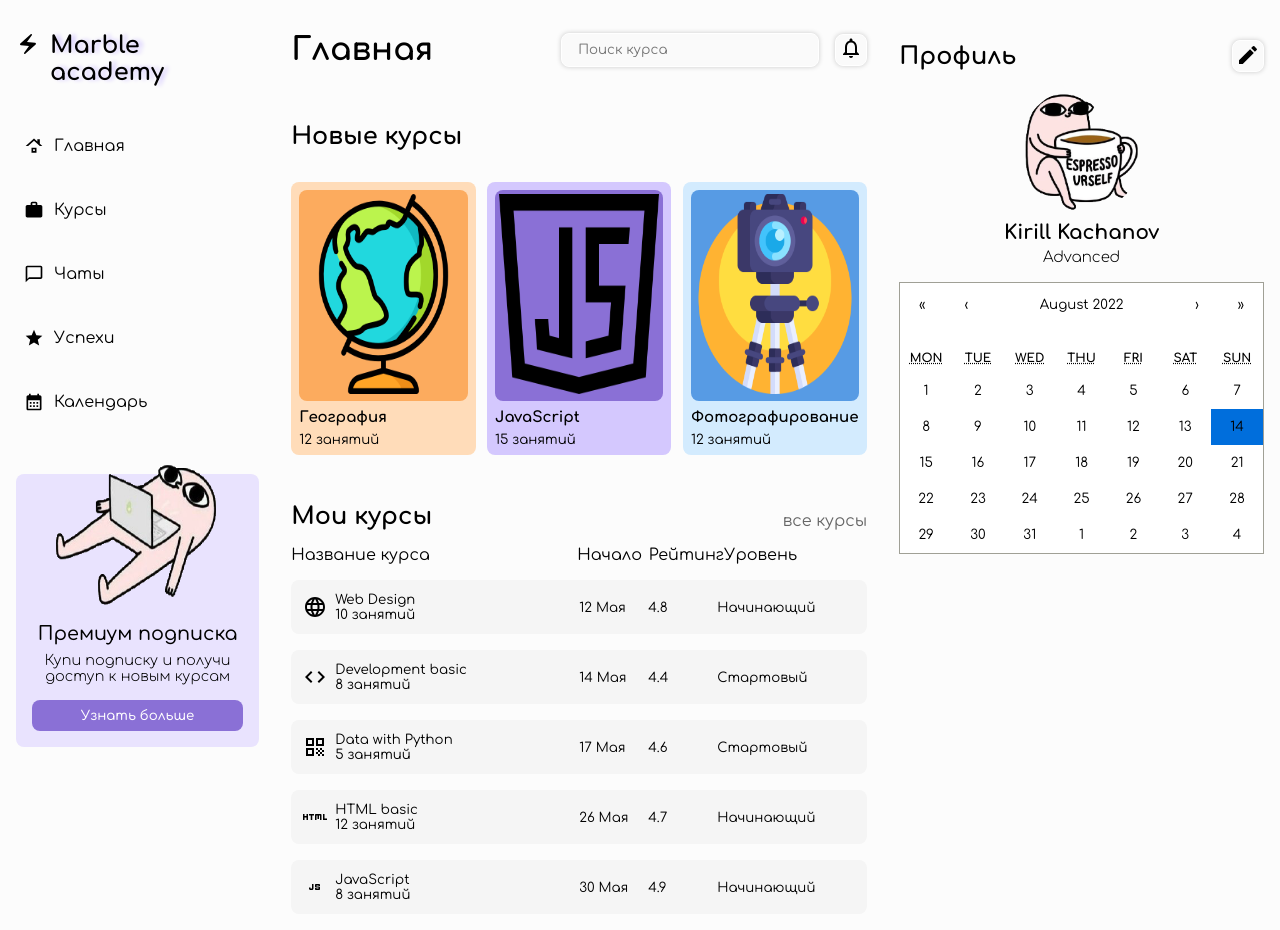
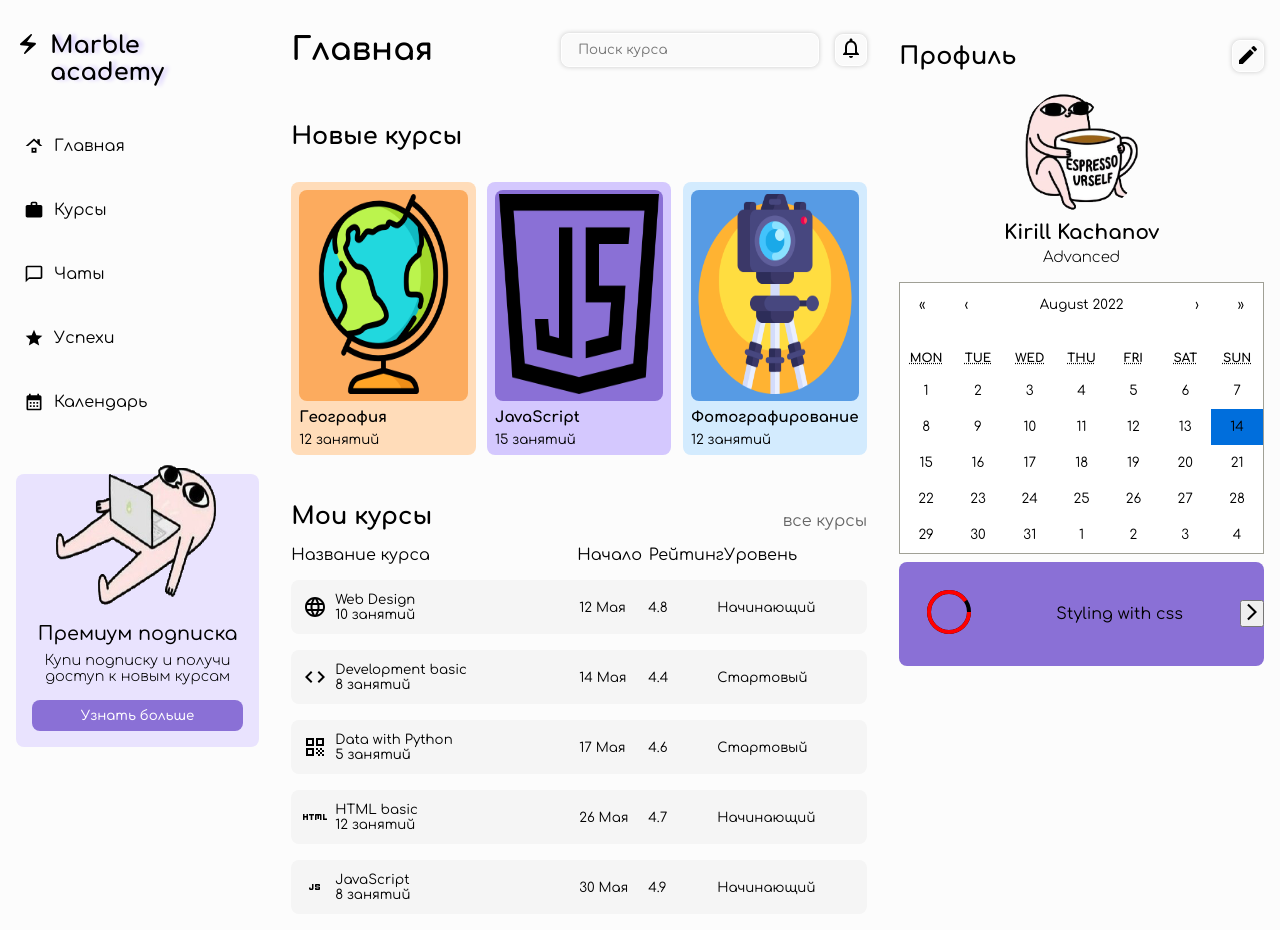
Before and after one commit to LeonG11/task-manager, a React (Create React App) app: page / in a window 1280 px wide. Built offline with nearby package versions, Linux system fonts and the light colour scheme.

Commit message:
Make course progress

```diff
--- /dev/null
+++ b/src/Component/CircleProgress.jsx
@@ -0,0 +1,38 @@
+import React, { useState } from "react";
+
+function setProgress(percent, radius) {
+  const offset =
+    2 * Math.PI * radius - (percent / 100) * (2 * Math.PI * radius);
+  return offset;
+}
+
+export default function CircleProgress(props) {
+  const [radius, setRadius] = useState(20);
+  const [circleReference, setCircleReference] = useState(2 * Math.PI * radius);
+  const [percent, setPercent] = useState(parseInt(props.value));
+  return (
+    <div className="progress__ring">
+      <svg className="progress-ring" width="100" height="100">
+        <circle
+          stroke="black"
+          strokeWidth="4"
+          cx="50"
+          cy="50"
+          r={radius}
+          fill="transparent"
+        />
+        <circle
+          className="progress__ring__circle"
+          stroke="red"
+          strokeWidth="4"
+          cx="50"
+          cy="50"
+          r={radius}
+          fill="transparent"
+          strokeDashoffset={setProgress(percent, radius)}
+          strokeDasharray={`${circleReference} ${circleReference}`}
+        />
+      </svg>
+    </div>
+  );
+}
--- a/src/Component/CourseProgress.jsx
+++ b/src/Component/CourseProgress.jsx
@@ -1,26 +1,18 @@
-import React from "react";
+import React, { useState } from "react";
+import CircleProgress from "./CircleProgress";
+import ArrowForwardIosIcon from "@mui/icons-material/ArrowForwardIos";
 
 export default function CourseProgress(props) {
   return (
-    <div>
-      <div>
-        <div>
-          <div id="number">{props.value}</div>
-        </div>
+    <div className="CourseProgress__block">
+      <CircleProgress value={props.value} className="CourseProgress__block__circle" />
+      <div className="CourseProgress__block__head">
+        <div>{props.name}</div>
+        <div>{props.lessons}</div>
       </div>
-      <svg
-        xmlns="http://www.w3.org/2000/svg"
-        version="1.1"
-        width="160px"
-        height="160px"
-      >
-        <defs>
-          <linearGradient>
-            <stop></stop>
-          </linearGradient>
-        </defs>
-        <circle cx="80" cy="80" r="70" stroke-linecap="round" />
-      </svg>
+      <button className="CourseProgress__block__btn">
+        <ArrowForwardIosIcon fontSize="small" />
+      </button>
     </div>
   );
 }
--- a/src/Component/Profile.jsx
+++ b/src/Component/Profile.jsx
@@ -25,7 +25,7 @@ export default function Profile() {
       }`}
       </style>
       <Calendar onChange={setCalendarValue} value={calendarValue} />
-      <CourseProgress name="Styling with css" />
+      <CourseProgress name="Styling with css" value="90" />
     </div>
   );
 }
--- a/src/index.scss
+++ b/src/index.scss
@@ -309,8 +309,12 @@ body {
   }
 }
 
-circle{
-  fill:none;
-  stroke:url(#GradientColor);
-  stroke-width: 20px;
+.CourseProgress__block{
+  background-color: #8a70d6;
+  display: flex;
+  flex-direction: row;
+  align-items: center;
+  justify-content: space-between;
+  border-radius: .5rem;
+  margin-top: 0.5rem;
 }
```
